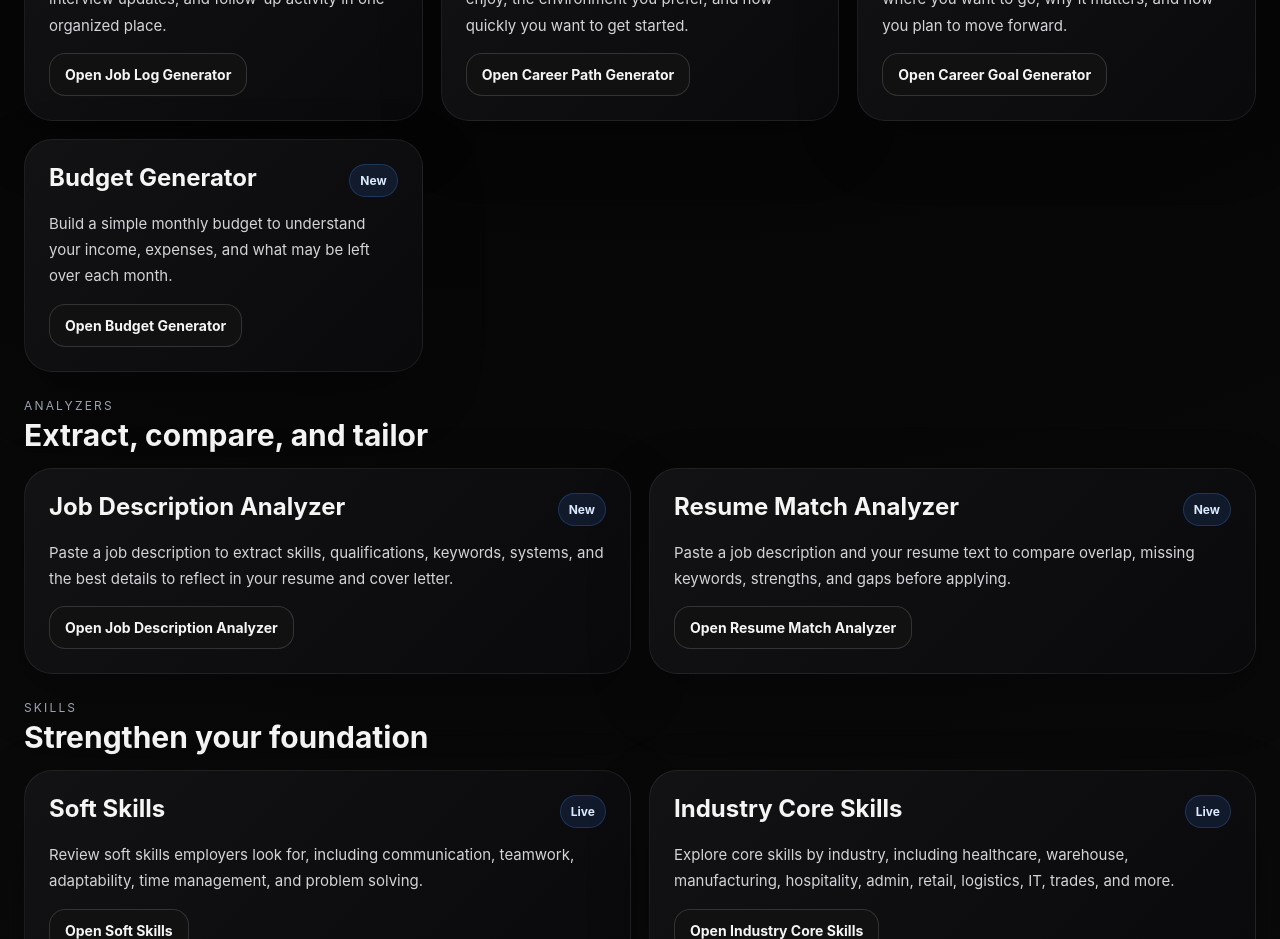
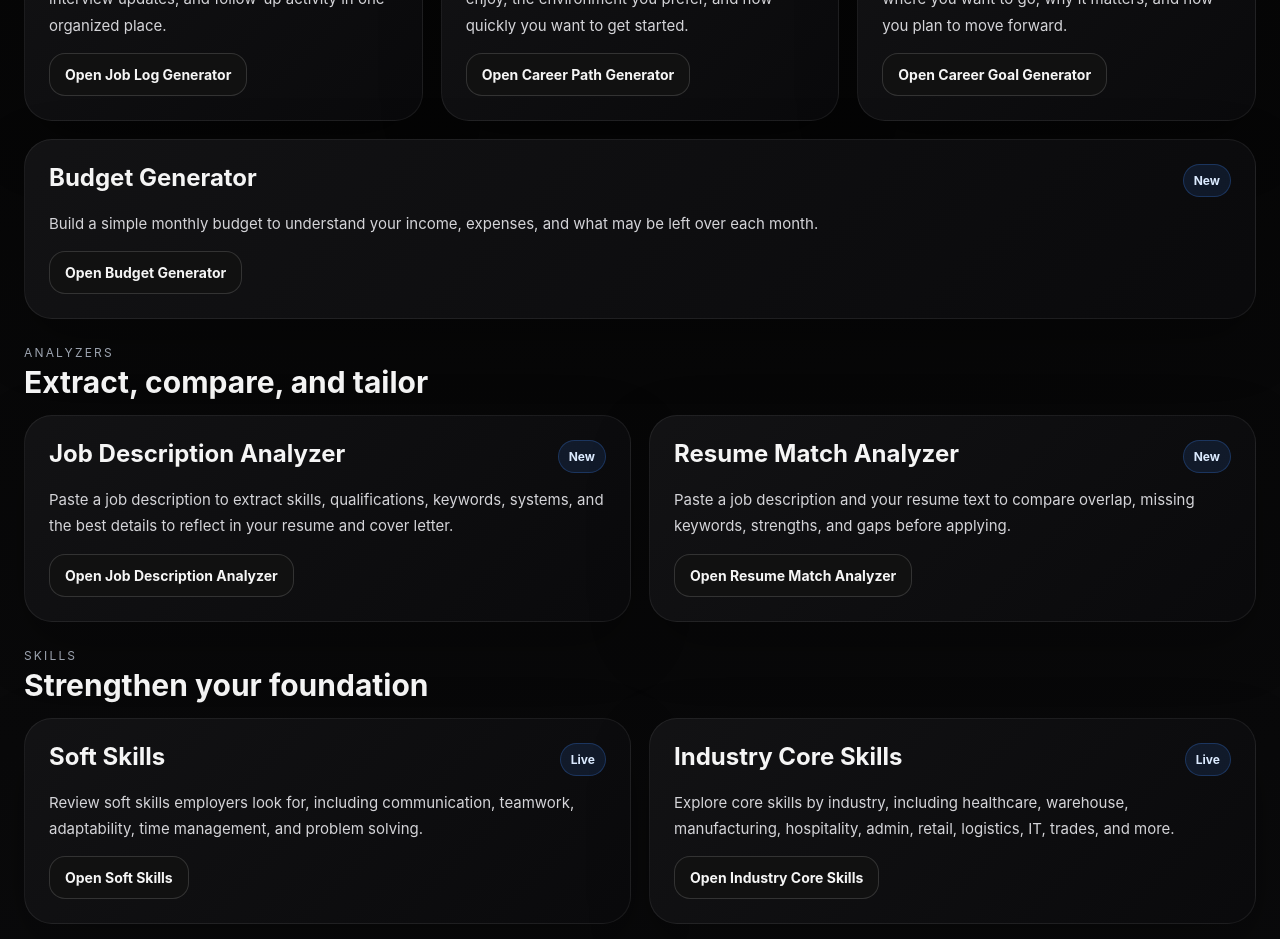
Before and after one commit to UrMizery/hireminds-platform, a Next.js app: page /career-toolkit in a window 1280 px wide. Shown: the part 1160-2099 px from the top of the page. Built offline with nearby package versions, Linux system fonts and the light colour scheme; no server answers.

Commit message:
Update page.tsx

```diff
--- a/app/career-toolkit/page.tsx
+++ b/app/career-toolkit/page.tsx
@@ -174,7 +174,7 @@ Open Career Goal Generator
 </a>
 </div>
 
-<div style={styles.featureCard}>
+<div style={{ ...styles.featureCard, gridColumn: "1 / -1" }}>
 <div style={styles.featureTop}>
 <h3 style={styles.featureTitle}>Budget Generator</h3>
 <span style={styles.liveTag}>New</span>
```
